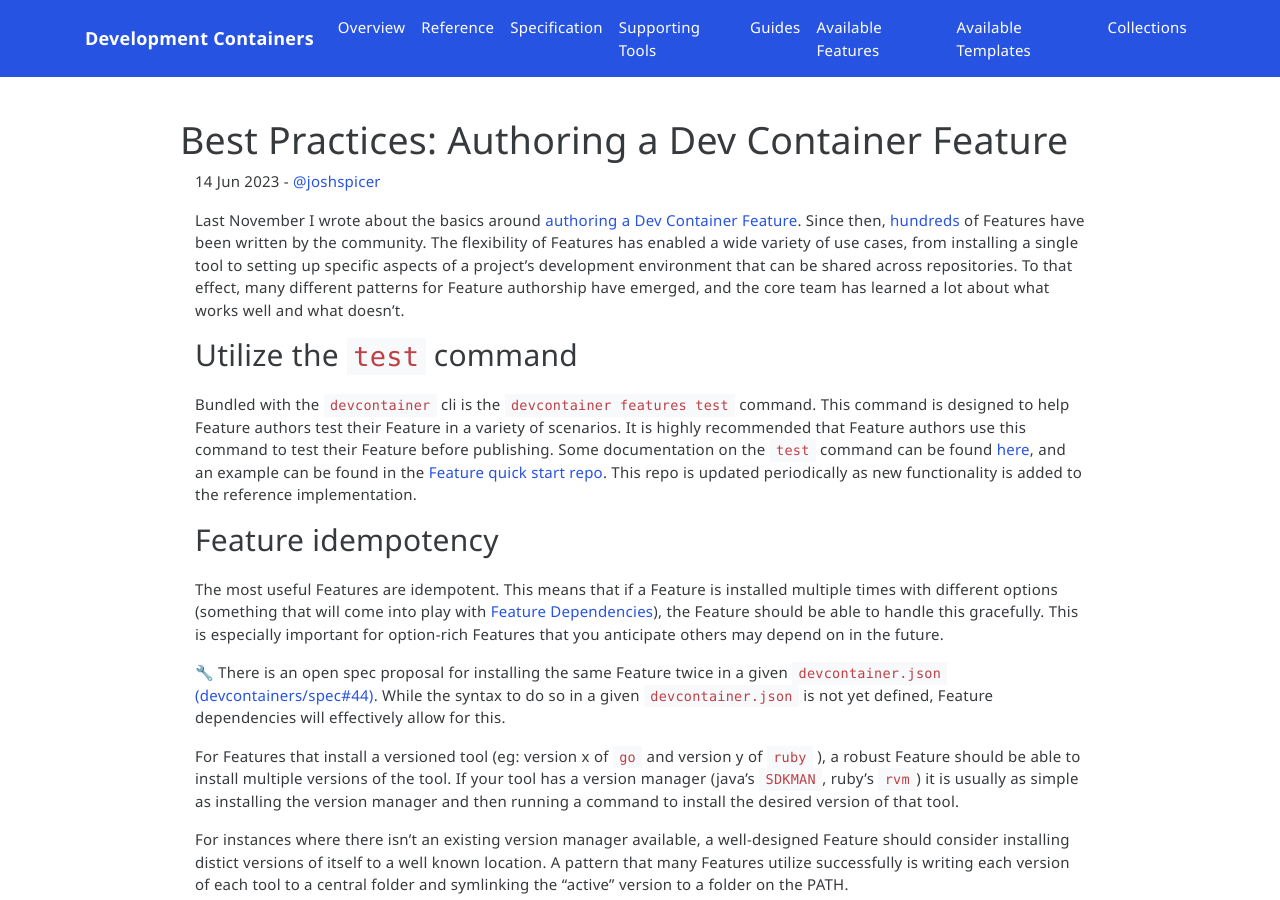
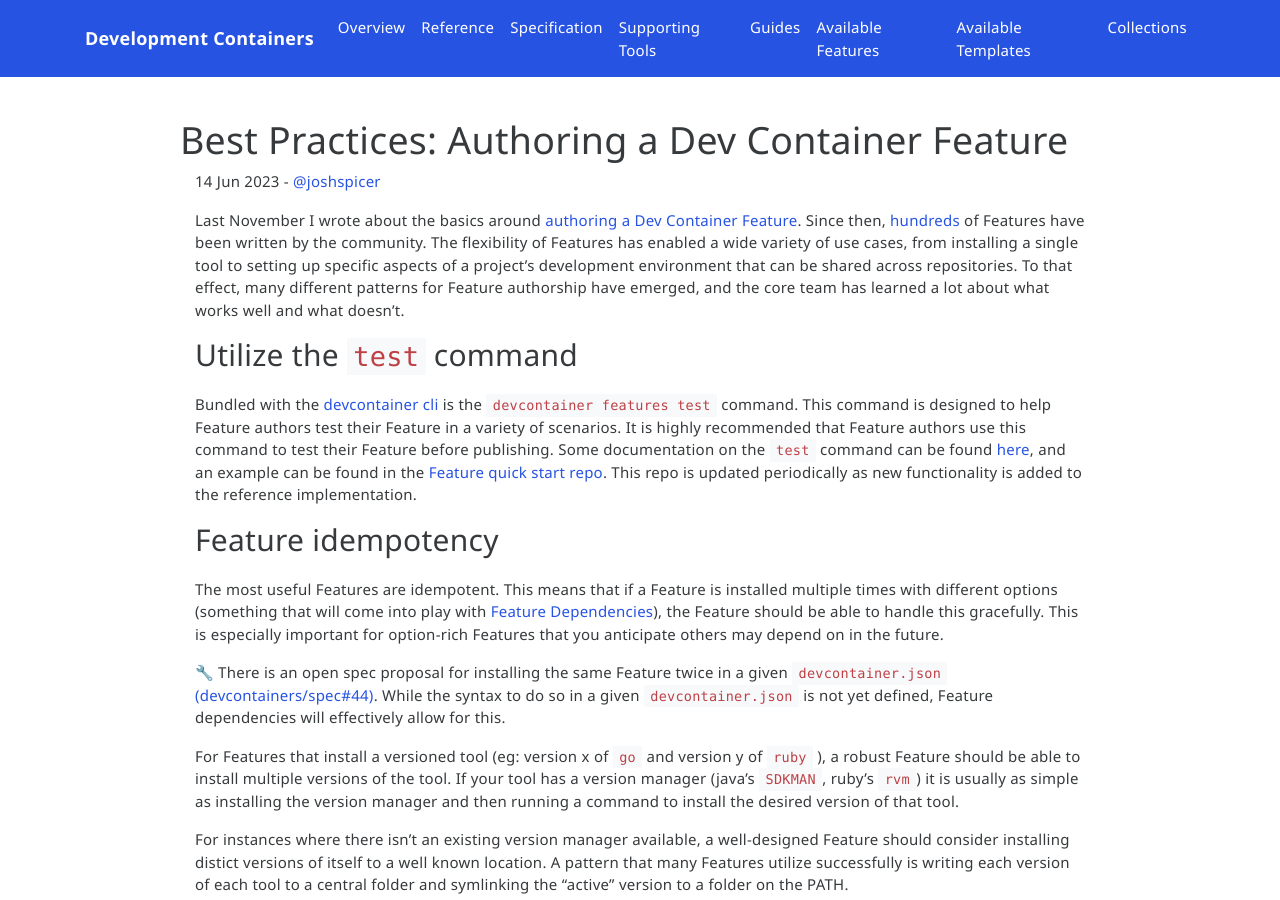
Before and after one commit to devcontainers/devcontainers.github.io, a Jekyll site: the page built from _posts/2023-06-14-feature-authoring-best-practices.md, in a window 1280 px wide and 900 px high. Built offline with Jekyll 4.4.1, drawn with Linux system fonts in a browser that asks for light colours; nearby versions of some CDN libraries; comment, search, counter and statistics services are not loaded; some of the changed lines change nothing that is shown.

Commit message:
add a link

```diff
--- a/_posts/2023-06-14-feature-authoring-best-practices.md
+++ b/_posts/2023-06-14-feature-authoring-best-practices.md
@@ -9,7 +9,7 @@ Last November I wrote about the basics around [authoring a Dev Container Feature
 
 ## Utilize the `test` command
 
-Bundled with the `devcontainer` cli is the `devcontainer features test` command.  This command is designed to help Feature authors test their Feature in a variety of scenarios.  It is highly recommended that Feature authors use this command to test their Feature before publishing. Some documentation on the `test` command can be found [here](https://github.com/devcontainers/cli/blob/main/docs/features/test.md), and an example can be found in the [Feature quick start repo](https://github.com/devcontainers/feature-starter). This repo is updated periodically as new functionality is added to the reference implementation.
+Bundled with the [devcontainer cli](https://github.com/devcontainers/cli) is the `devcontainer features test` command.  This command is designed to help Feature authors test their Feature in a variety of scenarios.  It is highly recommended that Feature authors use this command to test their Feature before publishing. Some documentation on the `test` command can be found [here](https://github.com/devcontainers/cli/blob/main/docs/features/test.md), and an example can be found in the [Feature quick start repo](https://github.com/devcontainers/feature-starter). This repo is updated periodically as new functionality is added to the reference implementation.
 
 ## Feature idempotency
 
```
